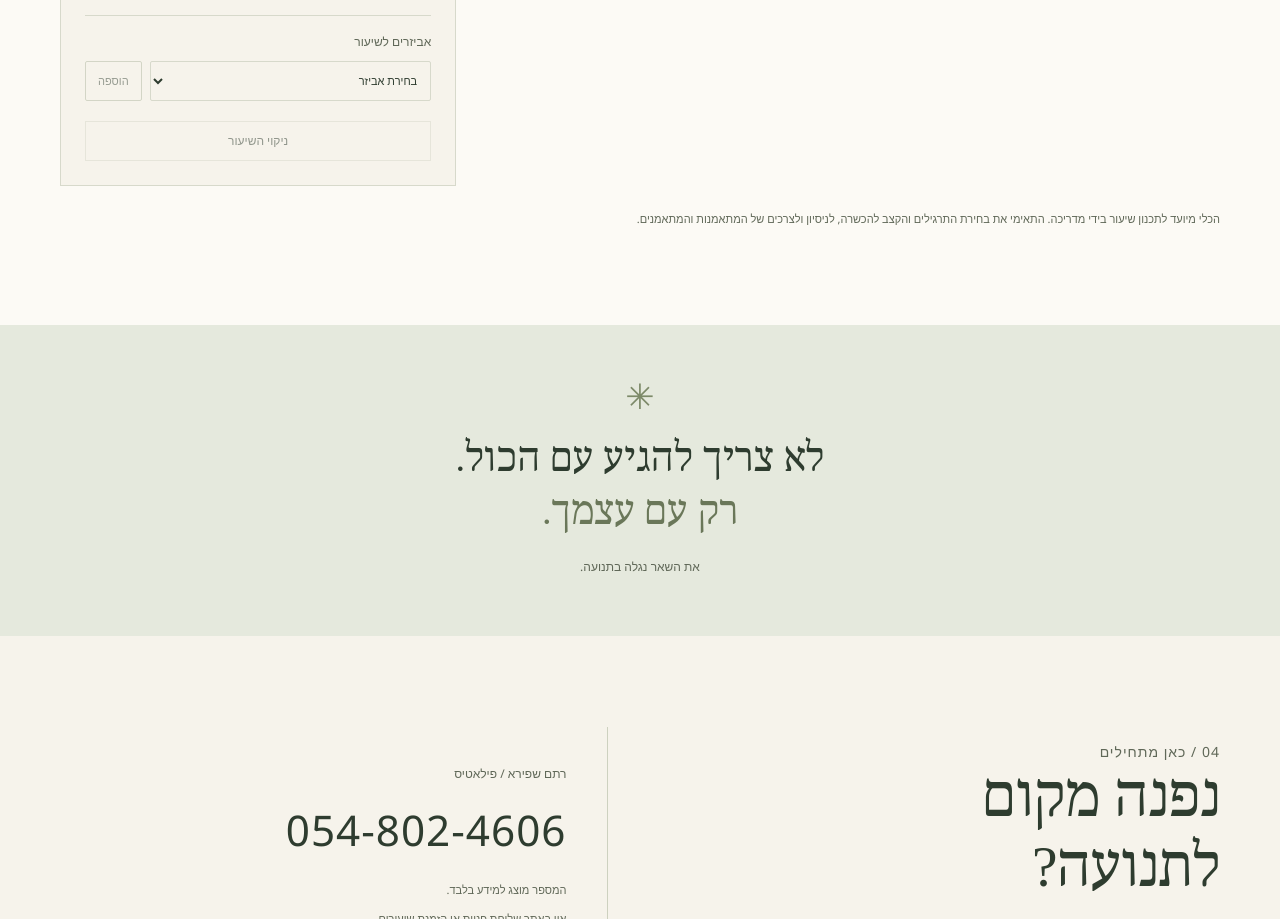
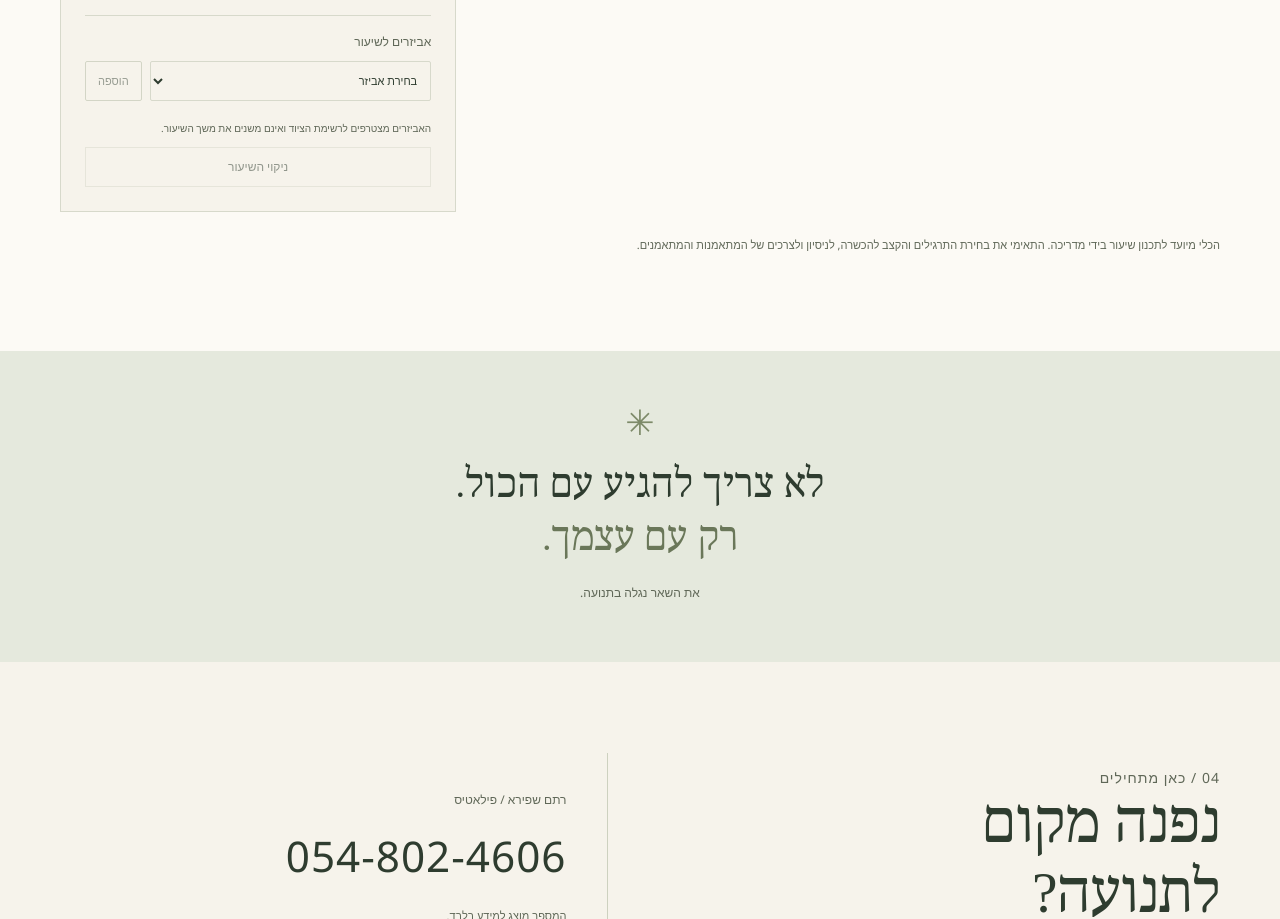
Before and after one commit to rotemshapira1980/-, a plain HTML site: page index.html in a window 1280 px wide. Shown: the part 2994-3913 px from the top of the page. Drawn offline with Linux system fonts and the light colour scheme.

Commit message:
update 2

```diff
--- a/index.html
+++ b/index.html
@@ -220,6 +220,7 @@
                   <button id="add-accessory" class="add-accessory" type="button" disabled>הוספה</button>
                 </div>
                 <ul id="accessory-list" class="accessory-list" aria-label="אביזרים שנבחרו"></ul>
+                <p class="accessory-note">האביזרים מצטרפים לרשימת הציוד ואינם משנים את משך השיעור.</p>
               </div>
               <button id="clear-lesson" class="clear-lesson" type="button" disabled>ניקוי השיעור</button>
             </aside>
--- a/styles.css
+++ b/styles.css
@@ -126,6 +126,7 @@ h3 { font-size: 31px; line-height: 1.3; margin-bottom: 14px; }
 .accessory-chip { display: inline-flex; align-items: center; gap: 4px; padding: 3px 8px 3px 4px; border: 1px solid var(--line); border-radius: 20px; color: var(--muted); font-size: 10px; }
 .accessory-chip button { width: 22px; height: 22px; border: 0; border-radius: 50%; background: transparent; color: var(--muted); cursor: pointer; font-size: 17px; line-height: 1; }
 .accessory-chip button:hover { color: #8b443d; }
+.accessory-note { margin: 8px 0 0; color: var(--muted); font-size: 10px; }
 .lesson-empty { padding: 12px 0; color: var(--muted); font-size: 12px; }
 .lesson-empty[hidden] { display: none; }
 .clear-lesson { width: 100%; min-height: 40px; margin-top: 10px; border: 1px solid var(--line); background: transparent; color: var(--ink); cursor: pointer; font-size: 12px; }
```
Also changed, not shown: 1 other file.
